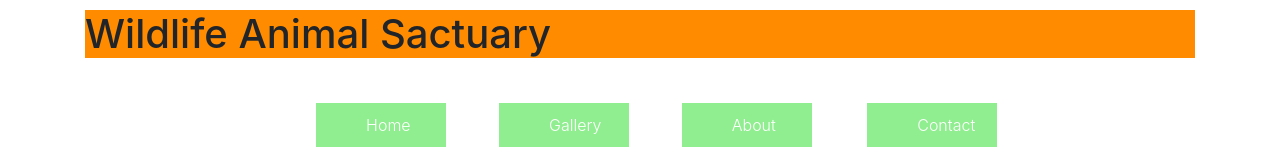
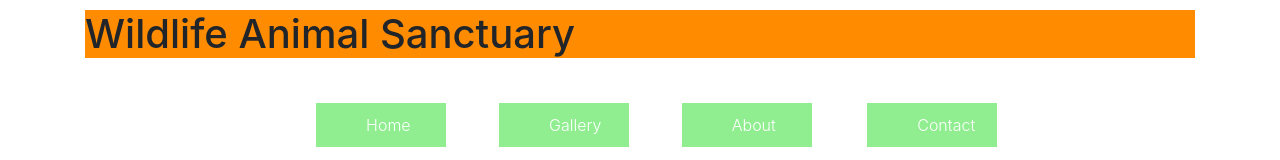
Before and after one commit to Kristie27/Final_Project, a plain HTML site: page Gallery.html in a window 1280 px wide. Shown: the top 160 px of the page. Drawn offline with nearby package versions, Linux system fonts and the light colour scheme.

Commit message:
update files

```diff
--- a/Gallery.html
+++ b/Gallery.html
@@ -23,7 +23,7 @@
     <!-- Start Header-->
     <header>
         <div class="container">
-        <h1 class="title">Wildlife Animal Sactuary</h1>
+        <h1 class="title">Wildlife Animal Sanctuary</h1>
         </div>
    <nav>
   <!-- Navbar with 4 links: Home, Gallery, About Us, Contact -->
```
Also changed, not shown: about.html (+1 -1 lines), contact.html (+1 -1 lines), index.html (+1 -1 lines), 1 other file.
